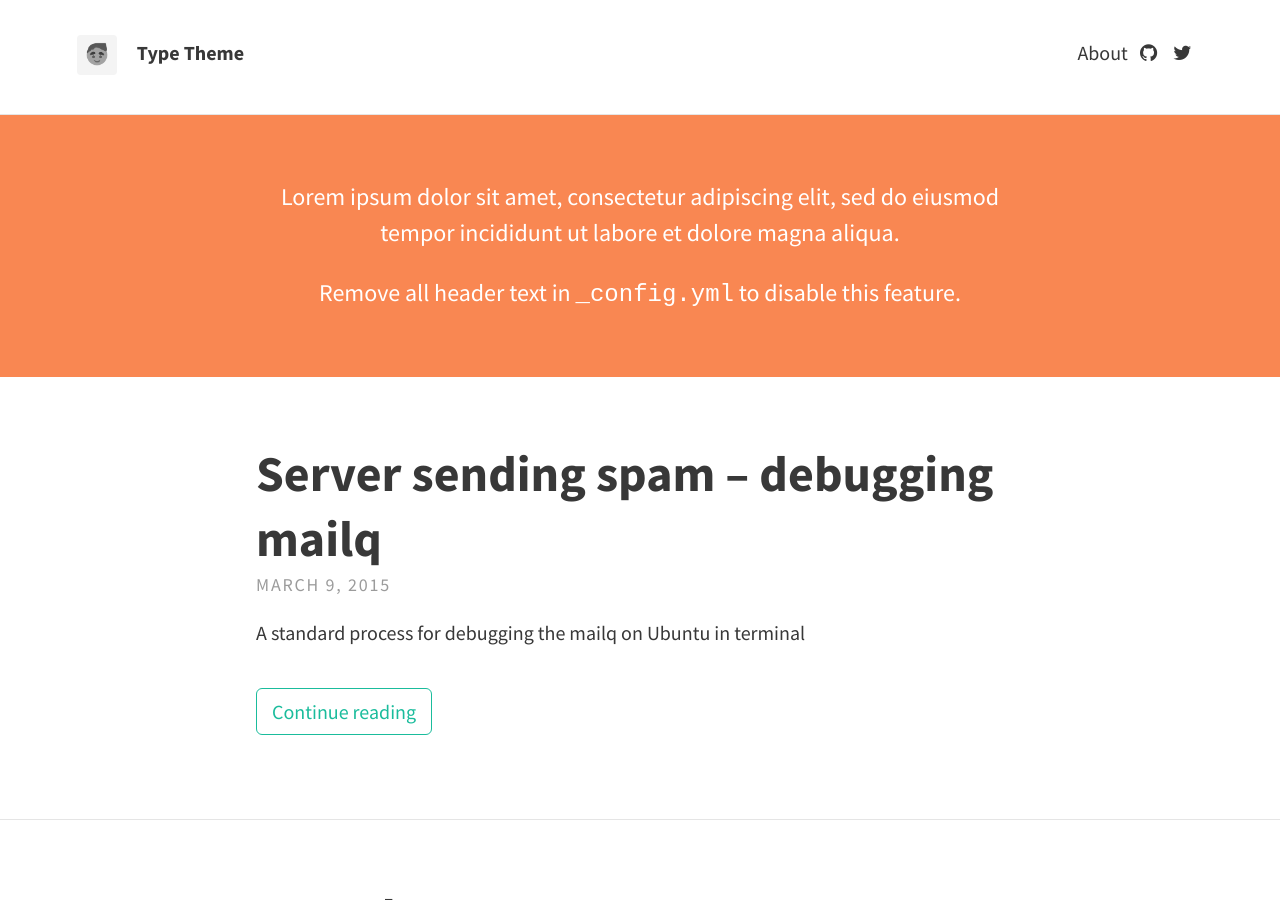
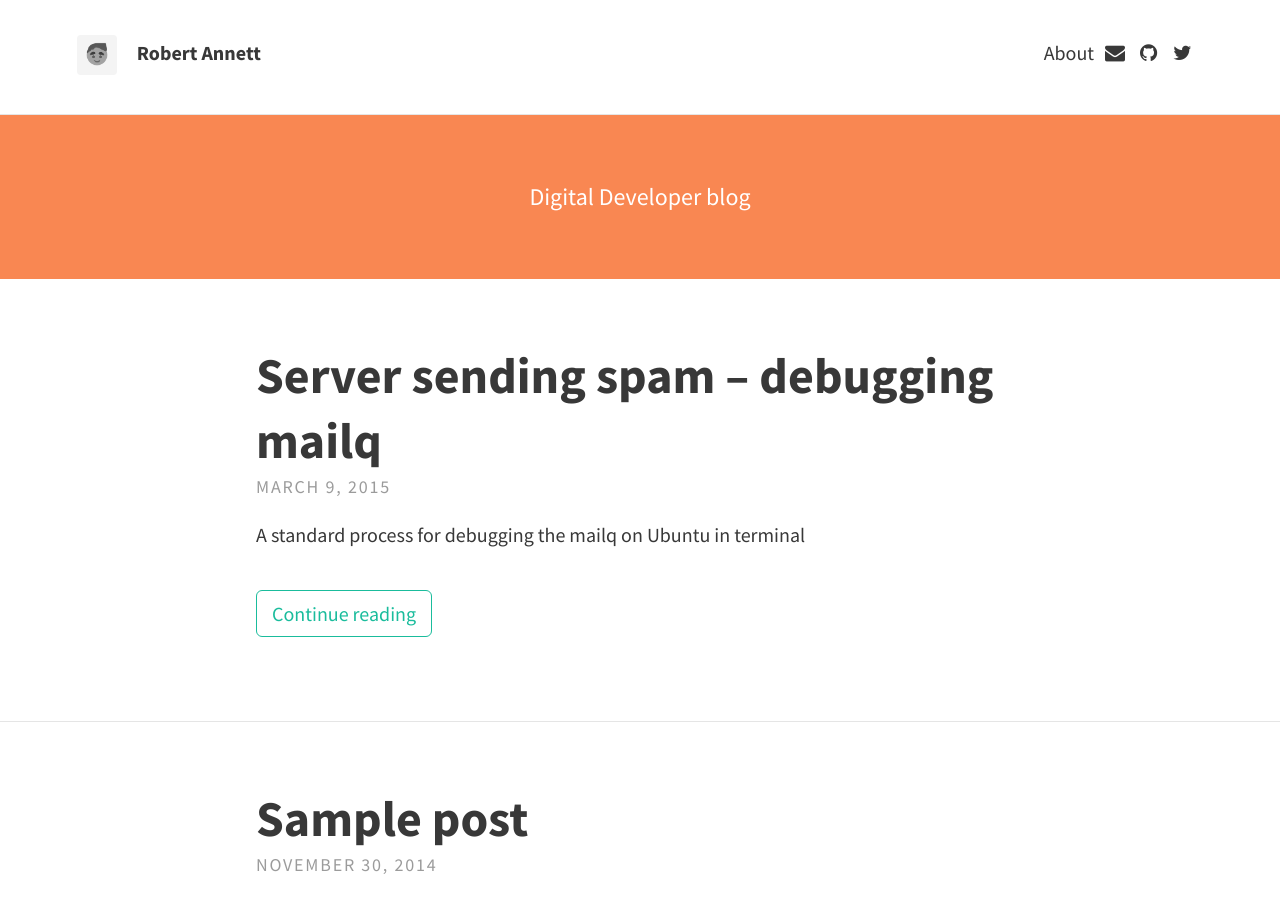
Before and after one commit to robertannett/robertannett.github.io, a Jekyll site: the page built from index.html, in a window 1280 px wide and 900 px high. Built offline with Jekyll 4.4.1, drawn with Linux system fonts in a browser that asks for light colours; nearby versions of some CDN libraries; the list of posts is cut into pages by our own code.

```diff
--- a/_config.yml
+++ b/_config.yml
@@ -5,28 +5,26 @@ url: "http://example.com" # the base hostname & protocol for your site
 # THEME-SPECIFIC CONFIGURATION
 theme:
   # Meta
-  title: Type Theme
+  title: Robert Annett
   avatar: avatar.png
   gravatar: # email md5 hash
   description: "A website with blog posts and pages" # used by search engines
 
   # Header and footer text
   header_text: >
-     <p>Lorem ipsum dolor sit amet, consectetur adipiscing elit, sed do eiusmod tempor incididunt ut labore et dolore magna aliqua.</p>
-
-     <p>Remove all header text in <code>_config.yml</code> to disable this feature.</p>
+     <p>Digital Developer blog</p>
   footer_text: >
    Powered by <a href="http://jekyllrb.com">Jekyll</a> with <a href="https://rohanchandra.github.io/project/type/">Type Theme</a>
 
   # Icons
   rss: false
-  email_address: # full email address, e.g. "sam@example.com"
+  email_address: "robert@annettmedia.com"# full email address, e.g. "sam@example.com"
   behance:
   bitbucket:
   dribbble:
   facebook:
   flickr:
-  github: "rohanchandra/type-theme"
+  github: "robertannett"
   google_plus:
   instagram:
   linkedin:  # full URL
@@ -36,7 +34,7 @@ theme:
   stack_exchange:  # full URL
   steam:
   tumblr:
-  twitter: "twitter"
+  twitter: "robertannett"
   wordpress:
   youtube:
 
@@ -45,7 +43,7 @@ theme:
   disqus_shortname:
 
   # Localization strings
-  str_follow_on: "Follow on"
+  str_follow_on: "Follow"
   str_rss_follow: "Follow RSS feed"
   str_email: "Email"
   str_next: "Next"
```
